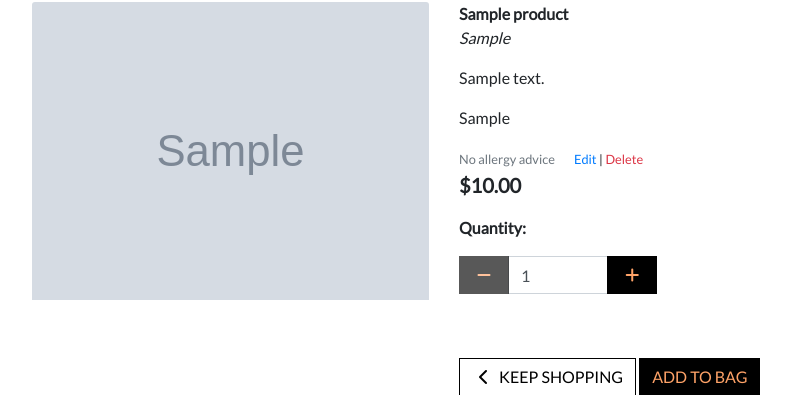
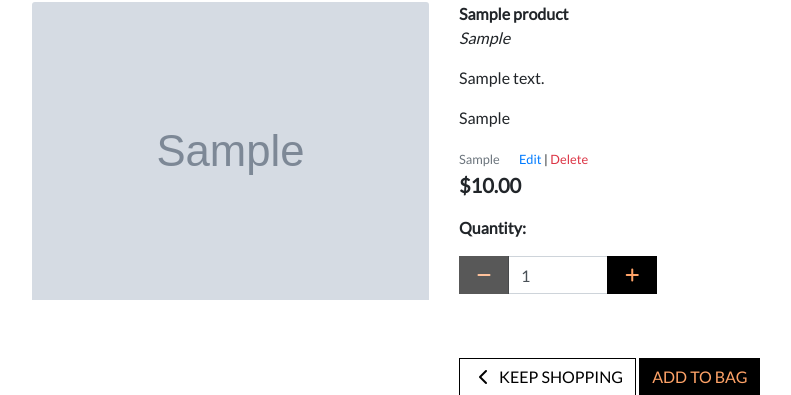
Before and after one commit to ceciliabinck/taste-world-snacks, a Django app: page /shop/1/ in a window 1280 px wide. Shown: the part 432-827 px from the top of the page, without its empty margins (196-987 px from the left). Run offline with Django 3.2, Linux system fonts and the light colour scheme; a user stored in the database is signed in; tables that the repository leaves empty hold one stand-in row (values such as "Sample post"); grey boxes marked "Sample" are stand-in pictures; some libraries are stand-ins or nearby versions.

Commit message:
Corrected typo in allergy_advies om product detail page

```diff
--- a/products/templates/products/product_detail.html
+++ b/products/templates/products/product_detail.html
@@ -80,8 +80,8 @@
                     <p class="mb-0"><i>{{ product.country }}</i></p>
                     <p class="mt-3">{{ product.description }}</p>
                     <p class="mt-3">{{ product.ingredients }}</p>
-                    {% if product.allergy_advice %}
-                        <small class="text-muted">{{ product.allergy_advice }}</small>
+                    {% if product.allergy_advies %}
+                        <small class="text-muted">{{ product.allergy_advies }}</small>
                     {% else %}
                         <small class="text-muted">No allergy advice</small>
                     {% endif %}
```
